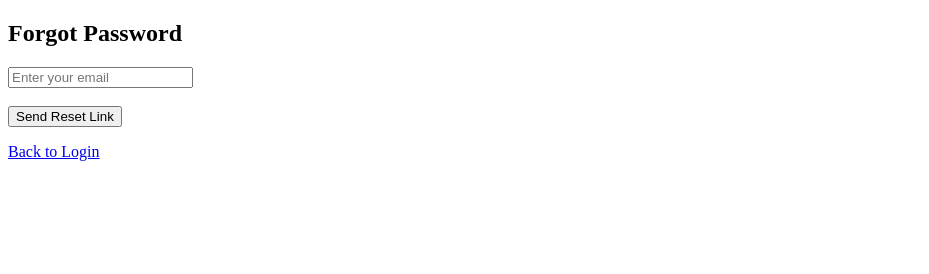
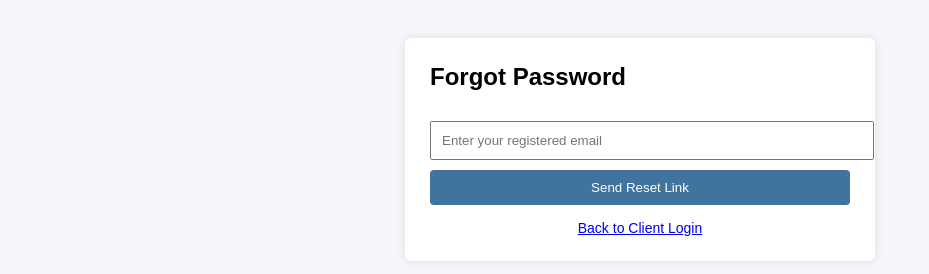
Before and after one commit to sidxarnav/orm-panel, a website: page public/v2/forgot.html in a window 1280 px wide. Shown: the whole page, without its empty margins (0-929 px from the left). Drawn offline with Linux system fonts and the light colour scheme.

Commit message:
Enhance forgot password page with styling and links

```diff
--- a/public/v2/forgot.html
+++ b/public/v2/forgot.html
@@ -1,26 +1,65 @@
+
 <!DOCTYPE html>
 <html>
 <head>
   <title>Forgot Password</title>
+  <meta name="viewport" content="width=device-width, initial-scale=1">
+
+  <style>
+    body {
+      font-family: Arial, sans-serif;
+      background: #f5f6fa;
+      padding: 30px;
+    }
+    .box {
+      max-width: 420px;
+      background: #fff;
+      padding: 25px;
+      margin: auto;
+      border-radius: 6px;
+      box-shadow: 0 0 10px rgba(0,0,0,.1);
+    }
+    h2 {
+      margin-top: 0;
+    }
+    input, button {
+      width: 100%;
+      padding: 10px;
+      margin-top: 10px;
+    }
+    button {
+      background: #40739e;
+      color: #fff;
+      border: none;
+      cursor: pointer;
+      border-radius: 4px;
+    }
+    a {
+      display: block;
+      margin-top: 15px;
+      text-align: center;
+      font-size: 14px;
+    }
+  </style>
 </head>
 <body>
 
-<h2>Forgot Password</h2>
+<div class="box">
+  <h2>Forgot Password</h2>
 
-<input id="email" type="email" placeholder="Enter your email"><br><br>
+  <input id="email" type="email" placeholder="Enter your registered email">
 
-<button onclick="forgot()">Send Reset Link</button>
+  <button onclick="forgot()">Send Reset Link</button>
 
-<p>
-  <a href="client-login.html">Back to Login</a>
-</p>
+  <a href="/v2/client-login.html">Back to Client Login</a>
+</div>
 
 <script>
 async function forgot() {
   const email = document.getElementById("email").value;
 
   if (!email) {
-    alert("Email required");
+    alert("Email is required");
     return;
   }
 
@@ -30,7 +69,9 @@ async function forgot() {
     body: JSON.stringify({ email })
   });
 
-  alert("If account exists, reset link is generated (check server logs)");
+  alert(
+    "If an account exists for this email, a reset link has been generated."
+  );
 }
 </script>
 
```
